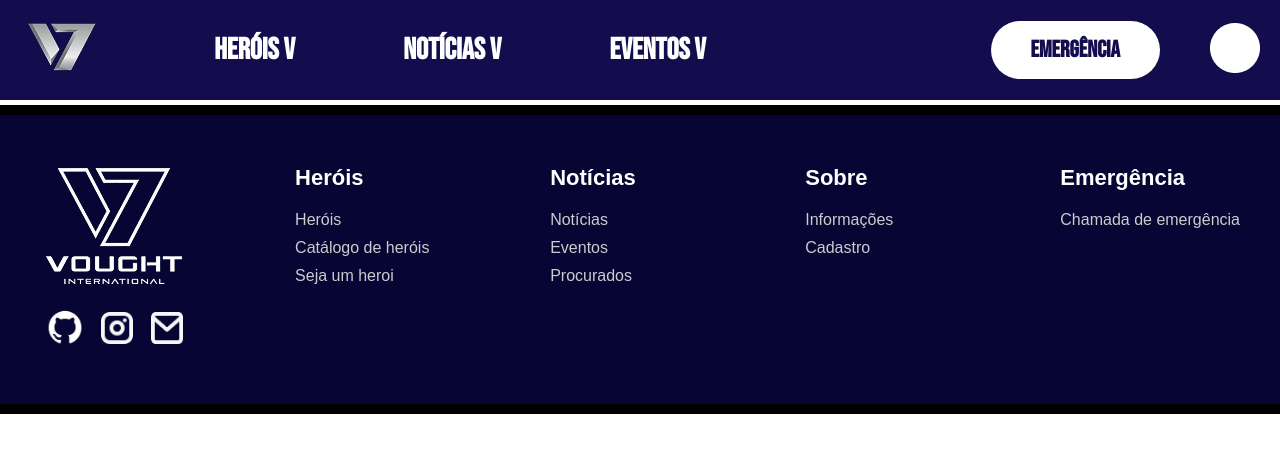
After one commit to CarlosDanielPereira/Vought, a PHP site: page /src/pages/Eventos.html in a window 1280 px wide. The commit adds this page. Shown: the top 453 px of the page. Run offline with PHP 8.4, Linux system fonts and the light colour scheme.

Commit message:
Add files via upload

```diff
--- a/src/components/footer.css
+++ b/src/components/footer.css
@@ -7,37 +7,83 @@ font-family: 'bebasneue';
 src: url('../../assets/fonte/BebasNeue-Regular.ttf') format('woff2');
 }
 
-footer{
-    background-color: #070135;
+
+footer {
+    width: 100%;
+    background-color: #070533;
     border-top: 10px solid black;
     border-bottom: 10px solid black;
+    padding: 50px 0;
+    color: white;
+    font-family: Arial, sans-serif;
+}
+
+.footer-container {
+    max-width: 1400px;        /* ajusteo tamanho da pagina */
+    margin: 0 auto;           /* centraliza */
+    padding: 0 40px;          /* lateral */
+
     display: flex;
     justify-content: space-between;
-    align-items: center;
-    font-family: 'bebasneue', sans-serif ;
+    align-items: flex-start;
+
+    gap: 40px;
+    overflow: hidden;         /* impede passar da pagina */
 }
 
-.divlogos{
+/* Colunas */
+.footer-col {
     display: flex;
     flex-direction: column;
-    margin-left: 20px;
-    margin-top: 20px;
-    margin-bottom: 20px;
+    gap: 10px;
+    min-width: 150px;
 }
 
-#imgfooter{
-    width: 150px;
+.footer-col h2 {
+    font-size: 22px;
+    margin-bottom: 10px;
+    font-weight: bold;
 }
 
-.divredes{
-margin-top: 10px;
-}
-.redesfooter{
-    margin-right: 5px;
-    margin-left: 10px;
-    width: 30px;
+.footer-col a {
+    color: #ccc;
+    text-decoration: none;
+    font-size: 16px;
+    transition: 0.2s;
 }
 
-.divmapa{
+.footer-col a:hover {
     color: white;
 }
+
+
+.logo-col {
+    display: flex;
+    flex-direction: column;
+    align-items: center;    /* centraliza horizontalmente a logo e os ícones */
+    justify-content: flex-start;
+    gap: 18px;              /* espaço entre logo e a linha de ícones */
+}
+
+.divredes {
+    display: flex;
+    gap: 18px;
+    align-items: center;    /* garantir que os ícones fiquem na mesma linha */
+    margin-top: 3px;
+}
+
+.redesfooter {
+    width: 32px;
+    transition: 0.3s;
+}
+.redesfootergit {
+    width: 36px;
+    transition: 0.3s;
+}
+
+.redesfooter:hover {
+    transform: scale(1.15);
+}
+.redesfootergit:hover {
+    transform: scale(1.15);
+}
--- a/src/components/header.css
+++ b/src/components/header.css
@@ -54,15 +54,14 @@ src: url('../../assets/fonte/BebasNeue-Regular.ttf') format('woff2');
     margin-right: 20px;
 }
 
-.divbotao{
+
+
+.abotao{
+    color: #140D4D;
+    text-decoration: none;
     margin-right: 50px;
     background-color: white;
     border-radius: 50px;
     padding: 15px 40px 15px 40px;
     font-size: 20px;
 }
-
-.abotao{
-    color: #140D4D;
-    text-decoration: none;
-}
--- /dev/null
+++ b/src/pages/eventos.html
@@ -0,0 +1,86 @@
+<!DOCTYPE html>
+<html lang="PT-BR">
+<head>
+    <meta charset="UTF-8">
+    <meta name="viewport" content="width=device-width, initial-scale=1.0">
+    <title>Vought</title>
+    <link rel="stylesheet" href="../../src/components/header.css">
+    <link rel="stylesheet" href="../../src/components/footer.css">
+</head>
+
+<body>
+    <header>
+        <div class="cabeçalho">
+            <div class="divcab" >
+               <div class="logo" >
+                   <img src="../../assets/header/logo.png" >
+               </div>
+                <div class="cabeçalho-paginas" >
+                    <div class="divmenu">
+                        <h3 class="h3menu" href="herois.html">Heróis v</h3>
+                    </div>
+                    <div class="divmenu">
+                        <h3 class="h3menu" href="noticias.html">Notícias v</h3>
+                    </div>
+                    <div class="divmenu">
+                        <h3 class="h3menu" href="Eventos.html">Eventos v</h3>
+                    </div>
+                </div>
+            </div>
+            <div class="divcab">
+                    <a class="abotao" href="#">
+                                <h3 class="h3botao">EMERGÊNCIA</h3>
+                    </a>
+                <div>
+                    <a href="">
+                        <img src="../../assets/header/login.png" alt="">
+                    </a>
+                </div>
+            </div>
+        </div>
+
+    </header>
+
+
+
+
+   <footer>
+    <div class="footer-container">
+        <div class="footer-col logo-col">
+            <img id="imgfooter" src="../../assets/footer/vought.contatos.png" alt="Logo Vought">
+            <div class="divredes">
+                <a href="#"><img class="redesfootergit" src="../../assets/footer/github.png" alt=""></a>
+                <a href="#"><img class="redesfooter" src="../../assets/footer/instagram.png" alt=""></a>
+                <a href="#"><img class="redesfooter" src="../../assets/footer/email.png" alt=""></a>
+            </div>
+        </div>
+
+        <div class="footer-col">
+            <h2>Heróis</h2>
+            <a href="#">Heróis</a>
+            <a href="#">Catálogo de heróis</a>
+            <a href="#">Seja um heroi</a>
+        </div>
+
+        <div class="footer-col">
+            <h2>Notícias</h2>
+            <a href="#">Notícias</a>
+            <a href="#">Eventos</a>
+            <a href="#">Procurados</a>
+        </div>
+
+        <div class="footer-col">
+            <h2>Sobre</h2>
+            <a href="#">Informações</a>
+            <a href="#">Cadastro</a>
+        </div>
+
+        <div class="footer-col">
+            <h2>Emergência</h2>
+            <a href="#">Chamada de emergência</a>
+        </div>
+    </div>
+    </footer>
+
+</body>
+</html>
```
Also changed, not shown: src/pages/cadastro.html (added, +86 -0 lines), src/pages/catalogo.html (added, +86 -0 lines), src/pages/chamada.html (added, +86 -0 lines), src/pages/noticias.html (added, +86 -0 lines), src/pages/procurados.html (added, +86 -0 lines), src/pages/sejaumheroi.html (added, +86 -0 lines).
